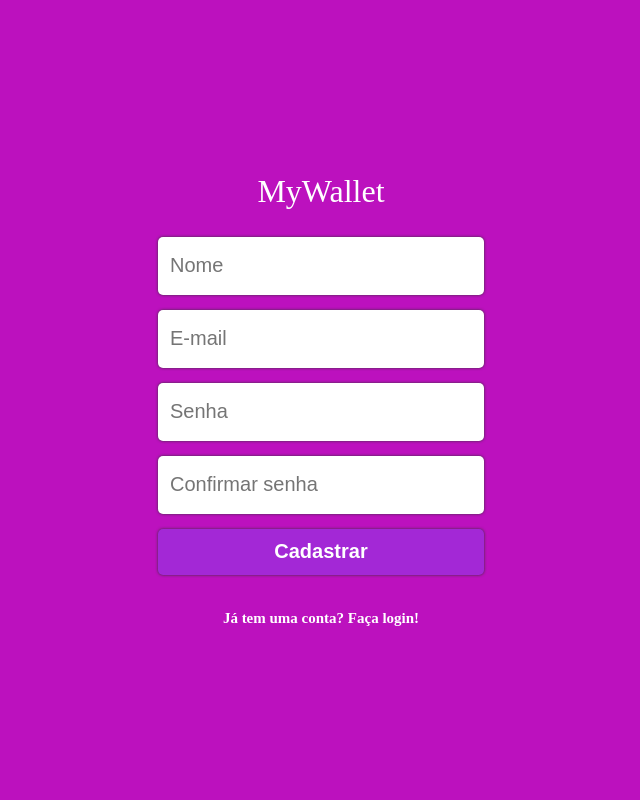
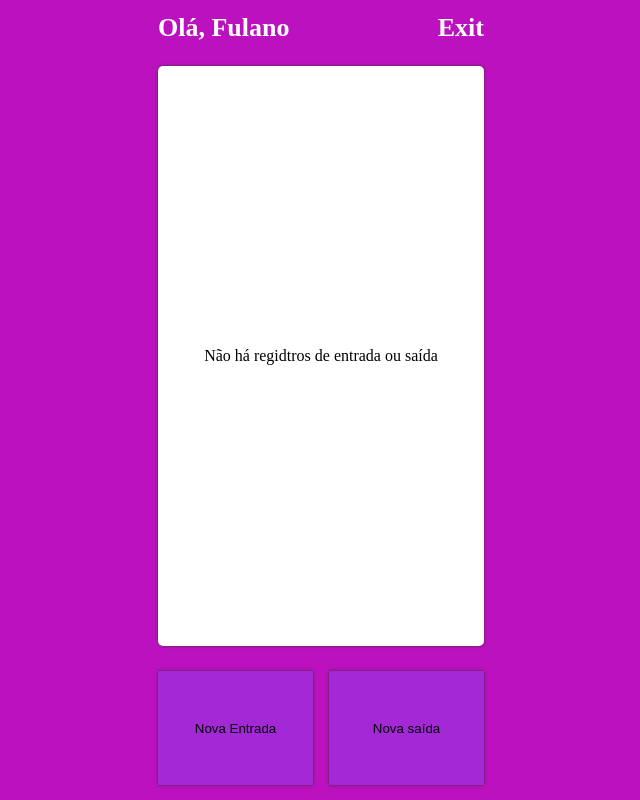
Before and after one commit to GabrielCardoz0/projeto14-mywallet-front, a React (Create React App) app: page / in a window 1280 px wide. Shown: the whole page, without its empty margins (319-959 px from the left). Built offline with nearby package versions, Linux system fonts and the light colour scheme.

Commit message:
feat:HomePage style

```diff
--- a/src/App.js
+++ b/src/App.js
@@ -1,7 +1,9 @@
 // import react from "react"
 // import LoginPage from "./paginas/LoginPage"
 import GlobalStyle from "./GlobalStyle"
-import RegisterPage from "./paginas/RegisterPage"
+import HomePage from "./paginas/HomePage"
+// import RegisterPage from "./paginas/RegisterPage"
+
 
 
 export default function App(){
@@ -11,7 +13,8 @@ export default function App(){
         <>
             <GlobalStyle/>
             {/* <LoginPage/> */}
-            <RegisterPage/>
+            {/* <RegisterPage/> */}
+            <HomePage/>
         </>
     )
 };
--- a/src/paginas/HomePage.js
+++ b/src/paginas/HomePage.js
@@ -0,0 +1,69 @@
+import styled from "styled-components"
+
+export default function HomePage() {
+    return(
+        <BackgroundPurple>
+            <TopBar>
+                <div>Olá, Fulano</div>
+                <div>Exit</div>
+            </TopBar>
+
+            <RegistrosInOut>
+                <span>Não há regidtros de entrada ou saída</span>
+            </RegistrosInOut>
+
+            <BottomBar>
+                <button className="butonIn">Nova Entrada</button>
+                <button className="buttonOut">Nova saída</button>
+            </BottomBar>
+        </BackgroundPurple>
+    )
+};
+
+const BackgroundPurple = styled.div`
+    background-color:#bc11be;
+    align-items:center;
+    justify-content:center;
+    display:flex;
+    flex-direction:column;
+    width:100vw;
+    height:100vh;
+    padding:15px;
+    box-sizing:border-box;
+`;
+
+const TopBar = styled.div`
+    font-size:26px;
+    font-weight:700;
+    display:flex;
+    justify-content:space-between;
+    width:326px;
+    color: #fff;
+    margin-bottom:25px;
+`;
+
+const RegistrosInOut = styled.div`
+    width:326px;
+    height:90%;
+    background-color:#FFF;
+    border-radius:5px;
+    display:flex;
+    justify-content:center;
+    align-items:center;
+    margin-bottom:25px;
+    box-shadow:0px 0px 3px #333;
+`;
+
+const BottomBar = styled.div`
+    display:flex;
+    justify-content:space-between;
+    width:326px;
+    border-radius:5px;
+    button{
+        width:155px;
+        height:114px;
+        background-color:#a328d6;
+        border:none;
+        box-shadow:0px 0px 3px #333;
+    }
+`;
```
